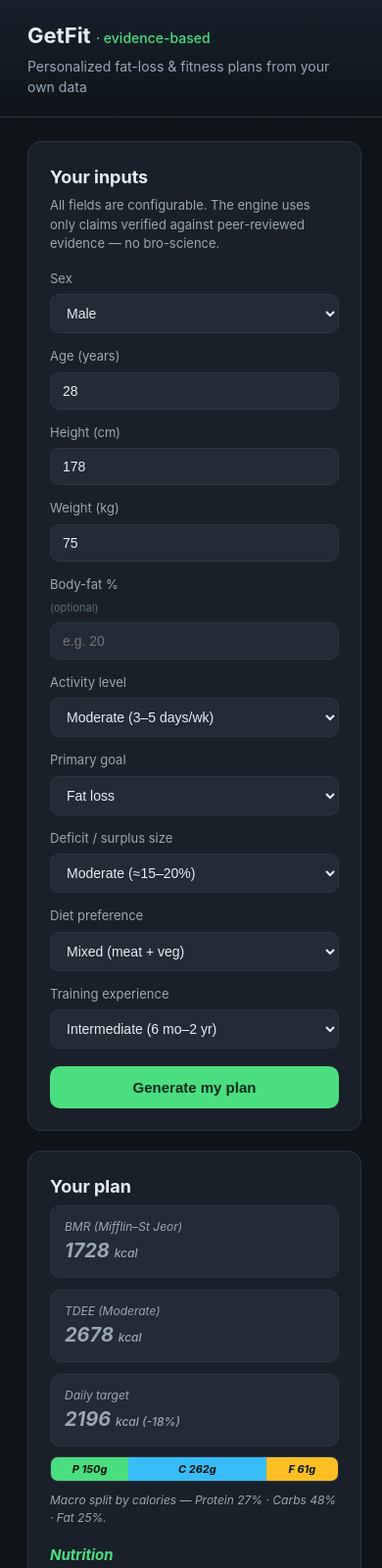
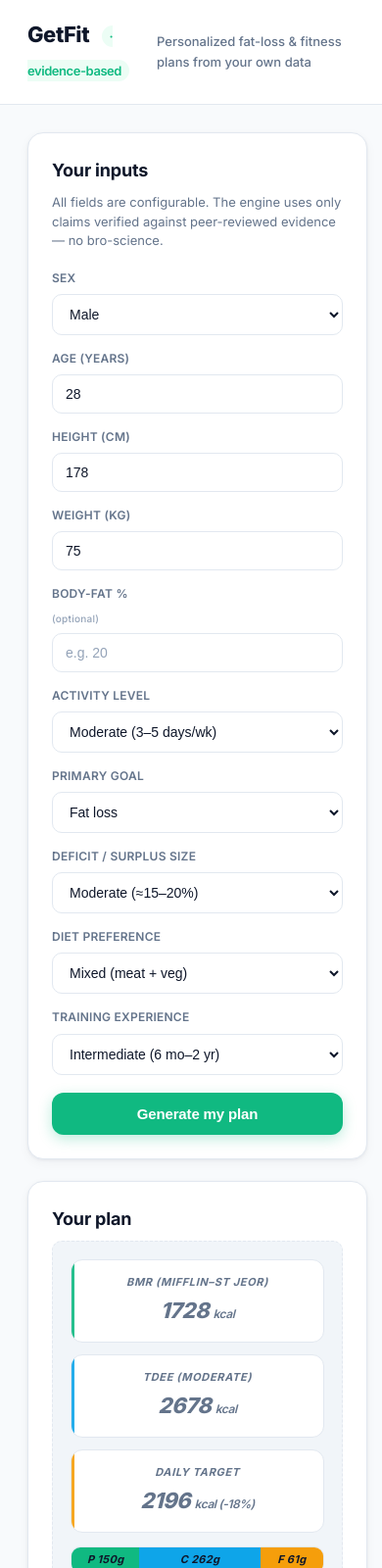
Before and after one commit to rabimba/getfit, a plain HTML site: page index.html in a window 390 px wide. Shown: the top 1600 px of the page at 98% size. Drawn offline with Linux system fonts and the light colour scheme.

Commit message:
Redesign UI: light fitness theme, Inter font, polished cards
- Light bg (#f8fafc), white panels with soft shadow, sticky blurred header
- Refined metrics (colored left border), macro bar, improved coach bubbles
- Better spacing, typography, responsive max-width container

```diff
--- a/styles.css
+++ b/styles.css
@@ -1,52 +1,118 @@
+@import url('https://fonts.googleapis.com/css2?family=Inter:wght@400;500;600;700;800&display=swap');
+
 :root {
-  --bg: #0f1419;
-  --panel: #1a2029;
-  --panel-2: #222b36;
-  --text: #e6edf3;
-  --muted: #9aa7b4;
-  --accent: #4ade80;
-  --accent-2: #38bdf8;
-  --warn: #fbbf24;
-  --bad: #f87171;
-  --border: #2b3543;
+  --bg: #f8fafc;
+  --panel: #ffffff;
+  --panel-2: #f1f5f9;
+  --text: #0f172a;
+  --muted: #64748b;
+  --muted-2: #94a3b8;
+  --accent: #10b981;
+  --accent-hover: #059669;
+  --accent-soft: #ecfdf5;
+  --accent-2: #0ea5e9;
+  --accent-2-soft: #e0f2fe;
+  --warn: #f59e0b;
+  --warn-soft: #fef3c7;
+  --border: #e2e8f0;
+  --border-strong: #cbd5e1;
+  --shadow: 0 1px 3px rgba(15,23,42,0.06), 0 4px 12px rgba(15,23,42,0.04);
+  --shadow-lg: 0 8px 32px rgba(15,23,42,0.08);
+  --radius: 16px;
+  --radius-sm: 12px;
 }
 
 * { box-sizing: border-box; }
 
 body {
   margin: 0;
-  font-family: -apple-system, BlinkMacSystemFont, "Segoe UI", Roboto, Helvetica, Arial, sans-serif;
+  font-family: 'Inter', -apple-system, BlinkMacSystemFont, "Segoe UI", Roboto, sans-serif;
   background: var(--bg);
   color: var(--text);
-  line-height: 1.5;
+  line-height: 1.6;
+  -webkit-font-smoothing: antialiased;
 }
 
+/* Topbar */
 .topbar {
-  padding: 20px 28px;
+  position: sticky;
+  top: 0;
+  z-index: 20;
+  padding: 18px 28px;
+  background: rgba(255,255,255,0.92);
+  backdrop-filter: blur(12px);
   border-bottom: 1px solid var(--border);
-  background: linear-gradient(180deg, #16202b, #0f1419);
+  display: flex;
+  align-items: center;
+  justify-content: space-between;
+  gap: 20px;
 }
-.brand { font-size: 22px; font-weight: 700; }
-.brand span { color: var(--accent); font-weight: 500; font-size: 14px; }
-.tag { color: var(--muted); font-size: 14px; margin-top: 4px; }
+.brand {
+  font-size: 22px;
+  font-weight: 800;
+  letter-spacing: -0.02em;
+  color: var(--text);
+}
+.brand span {
+  color: var(--accent);
+  font-weight: 600;
+  font-size: 13px;
+  background: var(--accent-soft);
+  padding: 3px 8px;
+  border-radius: 999px;
+  margin-left: 8px;
+  vertical-align: middle;
+}
+.tag {
+  color: var(--muted);
+  font-size: 13px;
+  font-weight: 500;
+}
 
+/* Layout */
 .layout {
   display: grid;
   grid-template-columns: 1fr 1fr;
-  gap: 20px;
-  padding: 24px 28px;
+  gap: 22px;
+  padding: 28px;
+  max-width: 1180px;
+  margin: 0 auto;
 }
-@media (max-width: 900px) { .layout { grid-template-columns: 1fr; } }
+@media (max-width: 960px) { .layout { grid-template-columns: 1fr; } }
 
 .panel {
   background: var(--panel);
   border: 1px solid var(--border);
-  border-radius: 14px;
-  padding: 22px;
+  border-radius: var(--radius);
+  padding: 24px;
+  box-shadow: var(--shadow);
+  transition: box-shadow .2s;
 }
-.panel h2 { margin: 0 0 6px; font-size: 18px; }
-.hint { color: var(--muted); font-size: 13px; margin: 0 0 16px; }
+.panel:hover { box-shadow: var(--shadow-lg); }
+.panel h2 {
+  margin: 0 0 8px;
+  font-size: 18px;
+  font-weight: 700;
+  letter-spacing: -0.01em;
+}
+.hint {
+  color: var(--muted);
+  font-size: 13px;
+  line-height: 1.5;
+  margin: 0 0 18px;
+}
 
+/* Progress & Coach & Myth as centered containers */
+.progress-panel, .coach-panel, .myth-panel {
+  max-width: 1180px;
+  margin: 0 auto 22px;
+  width: calc(100% - 56px);
+}
+@media (max-width: 600px) {
+  .progress-panel, .coach-panel, .myth-panel { width: calc(100% - 32px); }
+}
+
+/* Form grid */
 .grid {
   display: grid;
   grid-template-columns: 1fr 1fr;
@@ -57,95 +123,272 @@
 label {
   display: flex;
   flex-direction: column;
-  font-size: 13px;
+  font-size: 12px;
+  font-weight: 600;
+  letter-spacing: 0.02em;
+  text-transform: uppercase;
   color: var(--muted);
-  gap: 6px;
+  gap: 7px;
 }
-label .opt { color: #5b6b7a; font-size: 11px; }
+label .opt { color: var(--muted-2); font-size: 10px; text-transform: none; font-weight: 500; }
 
 input, select {
-  background: var(--panel-2);
-  border: 1px solid var(--border);
+  background: var(--panel);
+  border: 1.5px solid var(--border);
   color: var(--text);
-  padding: 10px 12px;
-  border-radius: 9px;
+  padding: 11px 13px;
+  border-radius: 10px;
   font-size: 14px;
+  font-weight: 500;
   outline: none;
+  transition: border-color .15s, box-shadow .15s, background .15s;
 }
-input:focus, select:focus { border-color: var(--accent-2); }
+input::placeholder { color: var(--muted-2); }
+input:hover, select:hover { border-color: var(--border-strong); }
+input:focus, select:focus {
+  border-color: var(--accent);
+  box-shadow: 0 0 0 3px rgba(16,185,129,0.15);
+  background: #fff;
+}
 
+/* Buttons */
 .cta {
   margin-top: 18px;
   width: 100%;
-  padding: 13px;
+  padding: 13px 18px;
   border: none;
-  border-radius: 10px;
+  border-radius: 12px;
   background: var(--accent);
-  color: #06281a;
+  color: white;
   font-weight: 700;
   font-size: 15px;
+  letter-spacing: -0.01em;
   cursor: pointer;
-  transition: filter .15s;
+  transition: background .15s, transform .08s, box-shadow .15s;
+  box-shadow: 0 4px 14px rgba(16,185,129,0.28);
 }
-.cta:hover { filter: brightness(1.08); }
+.cta:hover { background: var(--accent-hover); transform: translateY(-1px); box-shadow: 0 6px 18px rgba(16,185,129,0.32); }
+.cta:active { transform: translateY(0); }
+.cta.small { padding: 10px 16px; font-size: 13px; border-radius: 10px; width: auto; margin-top: 0; box-shadow: none; }
 
-.results-empty { color: var(--muted); font-style: italic; }
+.results-empty {
+  color: var(--muted);
+  font-style: italic;
+  background: var(--panel-2);
+  border: 1px dashed var(--border);
+  border-radius: 10px;
+  padding: 18px;
+  text-align: center;
+  font-size: 14px;
+}
 
-.cards { display: grid; gap: 12px; }
+/* Metric cards */
+.cards { display: grid; grid-template-columns: 1fr 1fr; gap: 12px; }
+@media (max-width: 520px) { .cards { grid-template-columns: 1fr; } }
 .metric {
+  background: var(--panel);
+  border: 1px solid var(--border);
+  border-radius: 12px;
+  padding: 14px 16px;
+  position: relative;
+  overflow: hidden;
+}
+.metric::before {
+  content: "";
+  position: absolute;
+  left: 0; top: 0; bottom: 0;
+  width: 3px;
+  background: var(--accent);
+  opacity: 0.9;
+}
+.metric:nth-child(2)::before { background: var(--accent-2); }
+.metric:nth-child(3)::before { background: var(--warn); }
+.metric:nth-child(4)::before { background: #8b5cf6; }
+.metric .k {
+  font-size: 11px;
+  font-weight: 700;
+  letter-spacing: 0.06em;
+  text-transform: uppercase;
+  color: var(--muted);
+}
+.metric .v {
+  font-size: 22px;
+  font-weight: 800;
+  letter-spacing: -0.02em;
+  margin-top: 2px;
+}
+.metric .v small { font-size: 12px; color: var(--muted); font-weight: 600; }
+
+/* Macro bar */
+.macro-bar {
+  display: flex;
+  height: 28px;
+  border-radius: 10px;
+  overflow: hidden;
+  margin: 14px 0 8px;
+  border: 1px solid var(--border);
   background: var(--panel-2);
+  font-weight: 700;
+  letter-spacing: 0.02em;
+}
+.macro-bar > div {
+  display: flex;
+  align-items: center;
+  justify-content: center;
+  font-size: 11px;
+  color: #0f172a;
+  transition: width .4s ease;
+}
+.seg-p { background: var(--accent); color: white; }
+.seg-c { background: var(--accent-2); color: white; }
+.seg-f { background: var(--warn); color: #422006; }
+
+/* Suggestions */
+.sugg { margin-top: 20px; }
+.sugg h3 {
+  font-size: 13px;
+  font-weight: 800;
+  letter-spacing: 0.06em;
+  text-transform: uppercase;
+  margin: 20px 0 10px;
+  color: var(--text);
+  padding-bottom: 8px;
+  border-bottom: 1px solid var(--border);
+}
+.sugg h3:first-child { color: var(--accent); }
+.sugg ul { margin: 0; padding-left: 18px; }
+.sugg li { margin: 8px 0; font-size: 14px; line-height: 1.6; color: #334155; }
+.sugg li b { color: var(--text); }
+
+.note {
+  font-size: 12px;
+  color: var(--muted);
+  margin-top: 10px;
+  line-height: 1.6;
+  background: var(--panel-2);
+  padding: 10px 12px;
+  border-radius: 8px;
+  border: 1px solid var(--border);
+}
+
+/* Myth panel */
+.myth-panel ul { columns: 2; column-gap: 28px; padding-left: 18px; }
+@media (max-width: 700px) { .myth-panel ul { columns: 1; } }
+.myth-panel li {
+  margin: 10px 0;
+  font-size: 13px;
+  line-height: 1.6;
+  break-inside: avoid;
+  color: #334155;
+}
+.myth-panel li b { color: #b45309; }
+
+/* Coach */
+.coach-head {
+  display: flex;
+  align-items: center;
+  justify-content: space-between;
+  gap: 12px;
+}
+.coach-body { margin-top: 16px; }
+.coach-log {
+  min-height: 120px;
+  max-height: 380px;
+  overflow-y: auto;
+  background: #f8fafc;
+  border: 1.5px solid var(--border);
+  border-radius: 12px;
+  padding: 16px;
+  display: flex;
+  flex-direction: column;
+  gap: 12px;
+}
+.bubble {
+  padding: 12px 14px;
+  border-radius: 14px;
+  font-size: 14px;
+  line-height: 1.55;
+  max-width: 88%;
+  box-shadow: 0 1px 2px rgba(15,23,42,0.06);
+}
+.bubble.user {
+  background: var(--accent);
+  color: white;
+  align-self: flex-end;
+  border-bottom-right-radius: 6px;
+}
+.bubble.assistant {
+  background: white;
+  border: 1px solid var(--border);
+  align-self: flex-start;
+  border-bottom-left-radius: 6px;
+}
+.bubble.system {
+  background: var(--accent-soft);
+  border: 1px solid #a7f3d0;
+  font-size: 13px;
+  align-self: center;
+  max-width: 92%;
+  text-align: center;
+}
+.tool-row {
+  font-size: 12px;
+  background: white;
   border: 1px solid var(--border);
   border-radius: 10px;
+  padding: 10px 12px;
+  margin-top: 10px;
+  box-shadow: var(--shadow);
+}
+.tool-row code { display: block; color: var(--accent-2); word-break: break-all; margin-top: 6px; font-size: 11px; background: var(--accent-2-soft); padding: 6px 8px; border-radius: 6px; }
+.tool-row .obs { color: var(--muted); margin-top: 6px; word-break: break-all; font-size: 11px; }
+.proposal {
+  margin-top: 14px;
+  background: var(--accent-soft);
+  border: 1px solid #6ee7b7;
+  border-radius: 12px;
+  padding: 14px;
+}
+.coach-input {
+  display: grid;
+  grid-template-columns: 1fr auto;
+  gap: 10px;
+  margin-top: 14px;
+  align-items: end;
+}
+.coach-input textarea {
+  background: white;
+  border: 1.5px solid var(--border);
+  color: var(--text);
+  border-radius: 12px;
   padding: 12px 14px;
+  resize: vertical;
+  font-family: inherit;
+  font-size: 14px;
+  min-height: 48px;
 }
-.metric .k { font-size: 12px; color: var(--muted); }
-.metric .v { font-size: 20px; font-weight: 700; }
-.metric .v small { font-size: 12px; color: var(--muted); font-weight: 500; }
+.coach-input textarea:focus { outline: none; border-color: var(--accent); box-shadow: 0 0 0 3px rgba(16,185,129,0.15); }
+.trace { margin-top: 12px; }
 
-.macro-bar {
-  display: flex;
-  height: 26px;
-  border-radius: 8px;
-  overflow: hidden;
-  margin: 10px 0 6px;
-  border: 1px solid var(--border);
+.foot {
+  text-align: center;
+  color: var(--muted-2);
+  font-size: 12px;
+  padding: 24px;
+  border-top: 1px solid var(--border);
+  margin-top: 24px;
 }
-.macro-bar > div { display: flex; align-items: center; justify-content: center; font-size: 11px; font-weight: 700; color: #08110b; }
-.seg-p { background: var(--accent); }
-.seg-c { background: var(--accent-2); }
-.seg-f { background: var(--warn); }
-
-.sugg { margin-top: 18px; }
-.sugg h3 { font-size: 15px; margin: 16px 0 8px; color: var(--accent); }
-.sugg ul { margin: 0; padding-left: 18px; }
-.sugg li { margin: 6px 0; font-size: 14px; }
-.sugg li b { color: var(--text); }
-
-.note { font-size: 12px; color: var(--muted); margin-top: 10px; }
-
-.myth-panel { margin: 0 28px 28px; }
-.myth-panel ul { columns: 2; column-gap: 28px; padding-left: 18px; }
-@media (max-width: 700px) { .myth-panel ul { columns: 1; } }
-.myth-panel li { margin: 8px 0; font-size: 13px; break-inside: avoid; }
-.myth-panel li b { color: var(--warn); }
-
-.coach-panel { margin: 0 28px 20px; }
-.coach-head { display: flex; align-items: center; justify-content: space-between; }
-.coach-body { margin-top: 14px; }
-.coach-log { min-height: 110px; max-height: 360px; overflow-y: auto; background: var(--panel-2); border: 1px solid var(--border); border-radius: 10px; padding: 14px; display: flex; flex-direction: column; gap: 12px; }
-.bubble { padding: 10px 12px; border-radius: 10px; font-size: 14px; line-height: 1.45; }
-.bubble.user { background: #143020; align-self: flex-end; max-width: 82%; }
-.bubble.assistant { background: #182635; border: 1px solid var(--border); }
-.bubble.system { background: #1a2a1a; border: 1px solid #2a4a2a; font-size: 13px; }
-.tool-row { font-size: 12px; background: #0f1f2a; border: 1px solid var(--border); border-radius: 8px; padding: 8px 10px; margin-top: 8px; }
-.tool-row code { display: block; color: var(--accent-2); word-break: break-all; margin-top: 4px; }
-.tool-row .obs { color: var(--muted); margin-top: 4px; word-break: break-all; }
-.proposal { margin-top: 12px; background: #143020; border: 1px solid #2a5a2a; border-radius: 10px; padding: 12px; }
-.coach-input { display: grid; grid-template-columns: 1fr auto; gap: 10px; margin-top: 12px; }
-.coach-input textarea { background: var(--panel-2); border: 1px solid var(--border); color: var(--text); border-radius: 10px; padding: 10px 12px; resize: vertical; font-family: inherit; }
-.coach-input textarea:focus { outline: none; border-color: var(--accent-2); }
-.cta.small { padding: 10px 16px; font-size: 14px; margin-top: 0; }
-.trace { margin-top: 10px; }
-
-.foot { text-align: center; color: #5b6b7a; font-size: 12px; padding: 18px; }
-.badge { display: inline-block; font-size: 11px; padding: 2px 8px; border-radius: 999px; background: #143020; color: var(--accent); margin-left: 8px; }
+.badge {
+  display: inline-block;
+  font-size: 11px;
+  font-weight: 700;
+  letter-spacing: 0.04em;
+  text-transform: uppercase;
+  padding: 4px 9px;
+  border-radius: 999px;
+  background: var(--accent-soft);
+  color: #065f46;
+  border: 1px solid #a7f3d0;
+  margin-left: 8px;
+  vertical-align: middle;
+}
```
